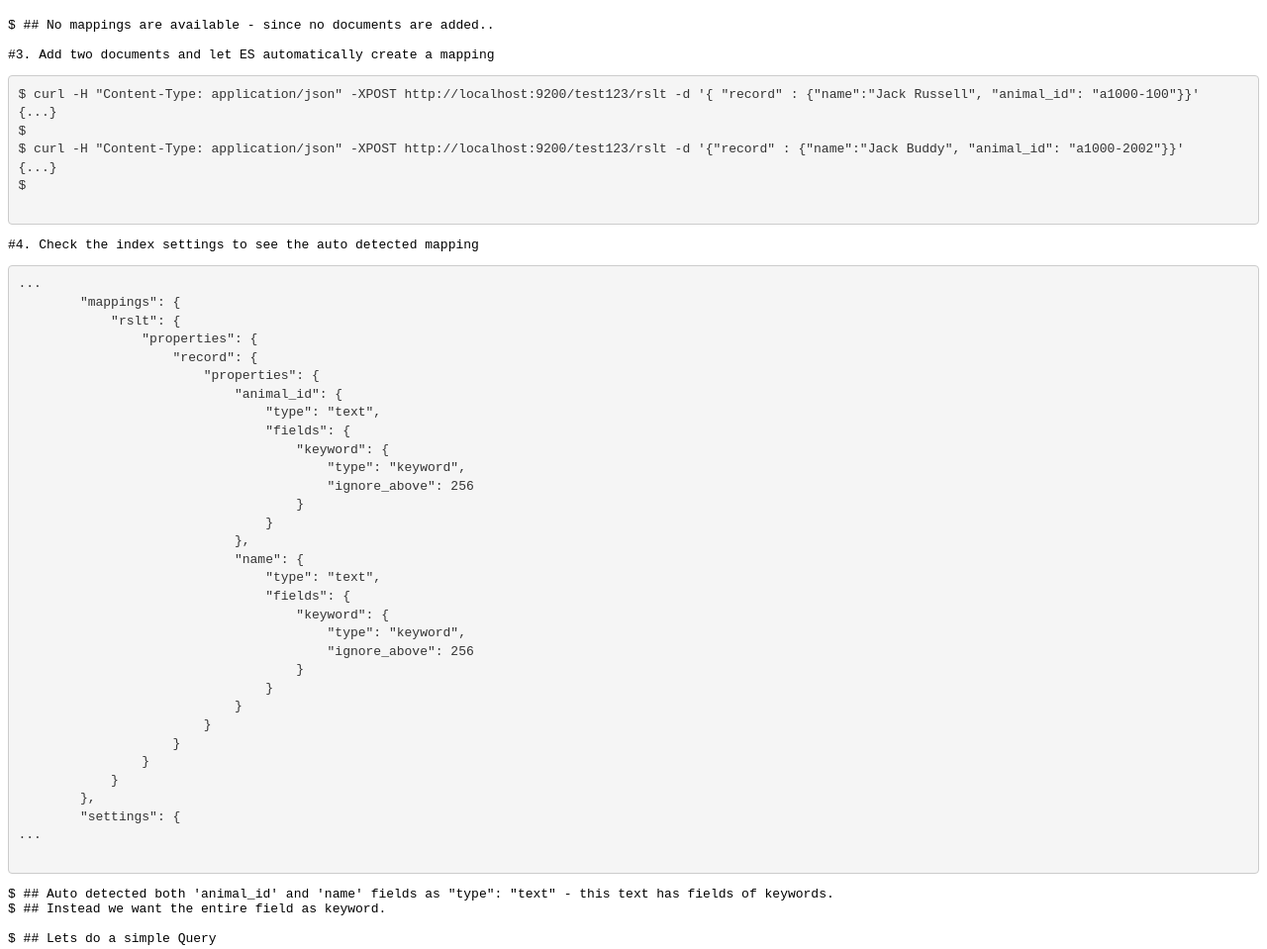
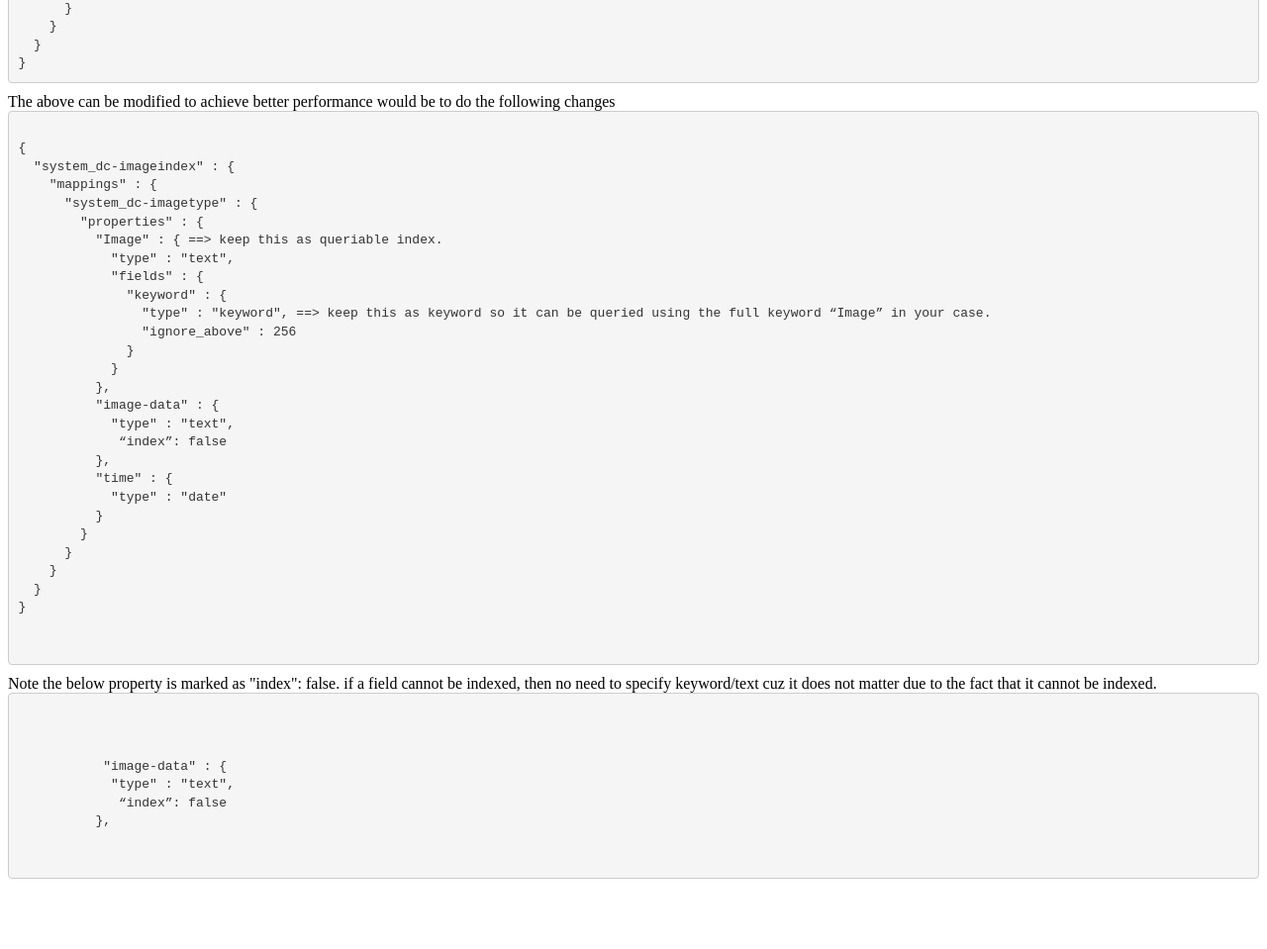
Before and after one commit to jala-dx/jala-dx.github.io, a plain HTML site: page ES-map_prob.html in a window 1280 px wide. Shown: the part 768-1727 px from the top of the page at 99% size. After the commit the page ends 1666 px from the top, so only its background shows below. Drawn offline with Linux system fonts and the light colour scheme.

Commit message:
Update ES-map_prob.html

```diff
--- a/ES-map_prob.html
+++ b/ES-map_prob.html
@@ -1,7 +1,6 @@
 <HTML>
-    <HEAD><TITLE>ES Problem with auto detection</TITLE>
+    <HEAD><TITLE>Elasticsearch Dynamic Mapping</TITLE>
     <STYLE>
-
 pre.code {
     display: block;
     padding: 9.5px;
@@ -19,196 +18,97 @@ pre.code {
     </HEAD>
     <BODY>
         <PRE>
-Elasticsearch's auto detect mapping may not align with how you query.. Here's one such problem:
 
-#1: Create the index without mapping (default is dynamic mapping)
+ In order to best optimize the JVM Memory in Elastic:
+
  </PRE><PRE class="code">
+  1) Mark the fields that are not used for querying as "index:false"
+  2) if the fields are queriable, mark them as "keyword" it it needs to searched using "full string" instead of "partial pattern match".
+</PRE></PRE>
 
-$ curl -XPUT http://localhost:9200/test123
-{"acknowledged":true,"shards_acknowledged":true,"index":"test123"}
-$
+ For ex., In the below example, there are two properties Image and image. One of the two Properties can be used to query.
+Hence one of them can be marked as "index:false". The other that is used to query, can be marked ask "keyword" because it is not
+to be queried using "partial match" like "ima" imag" etc.
 
-</PRE><PRE>
-
-#2: Get the settings
  </PRE><PRE class="code">
-
-$ curl -X GET http://localhost:9200/test123
+curl https://elasticsearch.service.apic.local:9200/system_dc-imageindex/_mapping?pretty --cert ./server.crt --key ./server8.key --cacert ./ApicCa.crt
   {
-    "test123": {
-        "aliases": {
-
-        },
-        "mappings": {
-
-        },
-        "settings": {
-            "index": {
-                "number_of_shards": "5",
-                "blocks": {
-                    "read_only_allow_delete": "false"
-                },
-                "provided_name": "test123",
-                "creation_date": "1548961861040",
-                "number_of_replicas": "1",
-                "uuid": "u1USDjjcTKaTM7-S6HYrpA",
-                "version": {
-                    "created": "6010199"
-                }
-            }
-        }
-    }
-}
-</PRE><PRE>
-
-$ ## No mappings are available - since no documents are added..
-
-#3. Add two documents and let ES automatically create a mapping
-</PRE><PRE class="code">
-$ curl -H "Content-Type: application/json" -XPOST http://localhost:9200/test123/rslt -d '{ "record" : {"name":"Jack Russell", "animal_id": "a1000-100"}}'
-{...}
-$
-$ curl -H "Content-Type: application/json" -XPOST http://localhost:9200/test123/rslt -d '{"record" : {"name":"Jack Buddy", "animal_id": "a1000-2002"}}'
-{...}
-$
-
-</PRE><PRE>
-#4. Check the index settings to see the auto detected mapping
-</PRE><PRE class="code">
-...
-        "mappings": {
-            "rslt": {
-                "properties": {
-                    "record": {
-                        "properties": {
-                            "animal_id": {
-                                "type": "text",
-                                "fields": {
-                                    "keyword": {
-                                        "type": "keyword",
-                                        "ignore_above": 256
+  "system_dc-imageindex" : {
+    "mappings" : {
+      "system_dc-imagetype" : {
+        "properties" : {
+          "Image" : {
+            "type" : "text",
+            "fields" : {
+              "keyword" : {
+                "type" : "keyword",
+                "ignore_above" : 256
               }
             }
           },
-                            "name": {
-                                "type": "text",
-                                "fields": {
-                                    "keyword": {
-                                        "type": "keyword",
-                                        "ignore_above": 256
+          "image-data" : {
+            "type" : "text",
+            "fields" : {
+              "keyword" : {
+                "type" : "keyword",
+                "ignore_above" : 256
+              }
+            }
+          },
+          "time" : {
+            "type" : "date"
           }
         }
       }
     }
   }
 }
-            }
-        },
-        "settings": {
-...
+</PRE></PRE>
 
-</PRE><PRE>
-$ ## Auto detected both 'animal_id' and 'name' fields as "type": "text" - this text has fields of keywords.
-$ ## Instead we want the entire field as keyword.
+ The above can be modified to achieve better performance would be to do the following changes
 
-$ ## Lets do a simple Query
  </PRE><PRE class="code">
-$ curl -X GET 'http://localhost:9200/test123/_search' -H 'Content-Type: application/json' -d '{"query":{"match":{"record.animal_id":"a1000"}}}'
 {
-    "took": 3,
-    "timed_out": false,
-    "_shards": {
-        "total": 5,
-        "successful": 5,
-        "skipped": 0,
-        "failed": 0
-    },
-    "hits": {
-        "total": 2,
-        "max_score": 0.2876821,
-        "hits": [
-            {
-                "_index": "test123",
-                "_type": "rslt",
-                "_id": "6ZNVpWgBPx90WKtWOOwr",
-                "_score": 0.2876821,
-                "_source": {
-                    "record": {
-                        "name": "Jack Buddy",
-                        "animal_id": "a1000-2002"
+  "system_dc-imageindex" : {
+    "mappings" : {
+      "system_dc-imagetype" : {
+        "properties" : {
+          "Image" : { ==> keep this as queriable index.
+            "type" : "text",
+            "fields" : {
+              "keyword" : {
+                "type" : "keyword", ==> keep this as keyword so it can be queried using the full keyword “Image” in your case.
+                "ignore_above" : 256
               }
             }
           },
-            {
-                "_index": "test123",
-                "_type": "rslt",
-                "_id": "6JNVpWgBPx90WKtWCOw8",
-                "_score": 0.2876821,
-                "_source": {
-                    "record": {
-                        "name": "Jack Russell",
-                        "animal_id": "a1000-100"
+          "image-data" : {
+            "type" : "text",
+             “index”: false
+          },
+          "time" : {
+            "type" : "date"
           }
         }
       }
-        ]
+    }
   }
 }
 
-$ curl -X GET 'http://localhost:9200/test123/_search' -H 'Content-Type: application/json' -d '{"query":{"match":{"record.animal_id":"a10"}}}'
-{
-    "took": 1,
-    "timed_out": false,
-    "_shards": {
-        "total": 5,
-        "successful": 5,
-        "skipped": 0,
-        "failed": 0
-    },
-    "hits": {
-        "total": 0,
-        "max_score": null,
-        "hits": [
+ </PRE></PRE>
 
-        ]
-    }
-}
-
-</PRE><PRE>
-$ ## Second example clearly indicates that it is NOT doing substring (or prefix) match - it is looking for
-  Docs containing 'a10' word. the two documents have words 'a1000', '2002', '100'
-  ## Following query confirms it.
+ Note the below property is marked as "index": false. if a field cannot be indexed, then no need to specify keyword/text
+cuz it does not matter due to the fact that it cannot be indexed.
 
  </PRE><PRE class="code">
-$ curl -X GET 'http://localhost:9200/test123/_search' -H 'Content-Type: application/json' -d '{"query":{"match":{"record.animal_id":"100"}}}'
-{
-    "took": 3,
-    "timed_out": false,
-    "_shards": {
-        "total": 5,
-        "successful": 5,
-        "skipped": 0,
-        "failed": 0
+
+
+           "image-data" : {
+            "type" : "text",
+             “index”: false
           },
-    "hits": {
-        "total": 1,
-        "max_score": 0.2876821,
-        "hits": [
-            {
-                "_index": "test123",
-                "_type": "rslt",
-                "_id": "6JNVpWgBPx90WKtWCOw8",
-                "_score": 0.2876821,
-                "_source": {
-                    "record": {
-                        "name": "Jack Russell",
-                        "animal_id": "a1000-100"
-                    }
-                }
-            }
-        ]
-    }
-}
+
+ </PRE></PRE>
 
  </PRE>
     </BODY>
```
Lines whose indentation alone changed are shown as unchanged.
